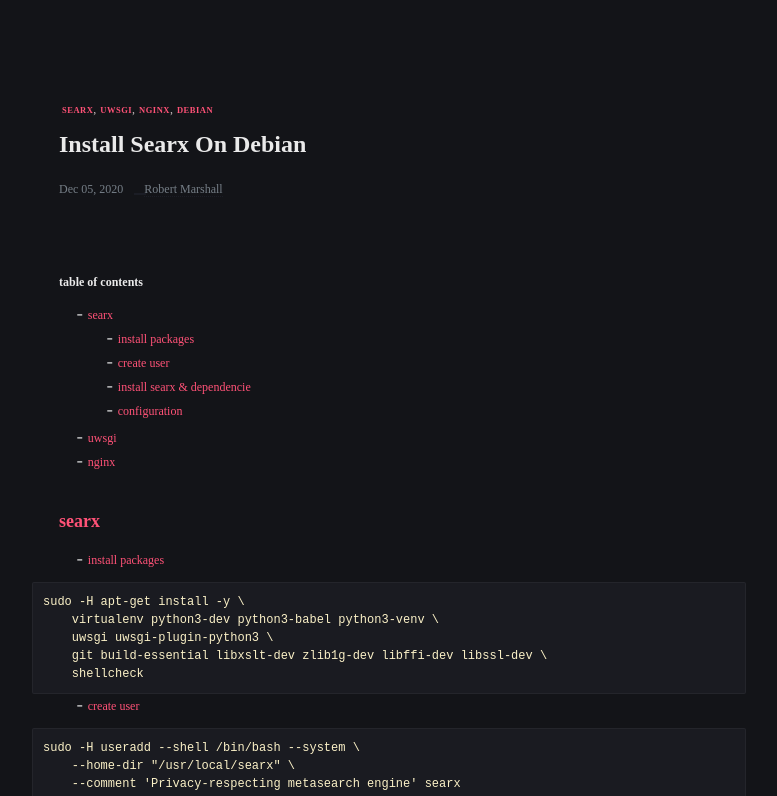
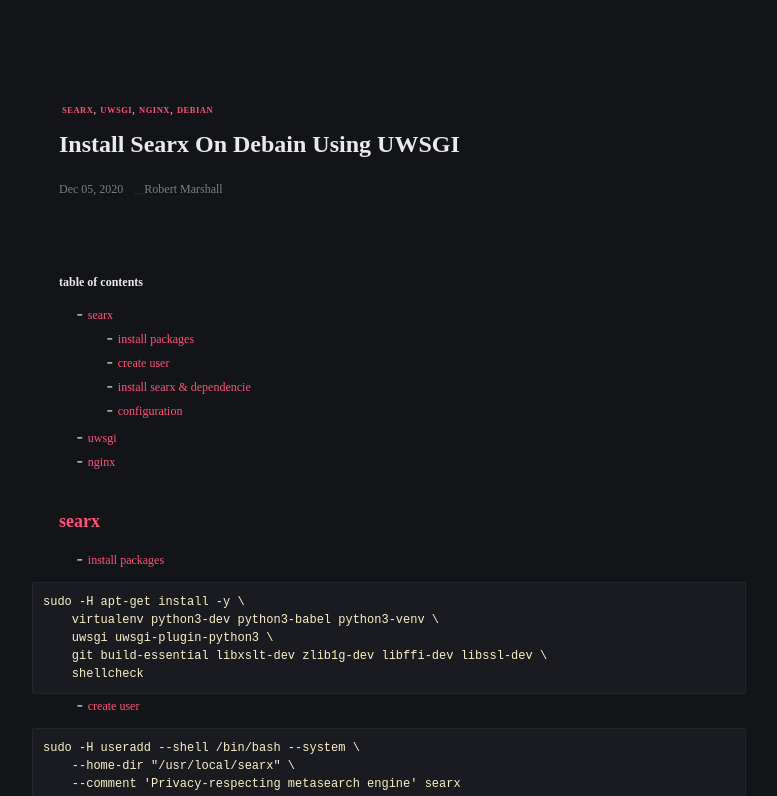
Before and after one commit to robert-marshall/xyz, a Jekyll site: the page built from _posts/2020-12-05-install-searx-on-debain-using-uwsgi.md, in a window 1280 px wide and 900 px high, cut to the strip 104-900 px from the top of the window. Shown: the whole strip, without its empty margins (251-1028 px from the left). Built offline with Jekyll 4.4.1, drawn with Linux system fonts in a browser that asks for light colours.

Commit message:
woa!! this one was really HARD!

```diff
--- a/_posts/2020-12-05-install-searx-on-debian.md
+++ b/_posts/2020-12-05-install-searx-on-debain-using-uwsgi.md
@@ -1,6 +1,6 @@
 ---
 layout: post
-title: "Install Searx On Debian"
+title: "Install Searx On Debain Using UWSGI"
 date: 2020-12-05
 tags: [searx, uwsgi, nginx, debian]
 ---
```
